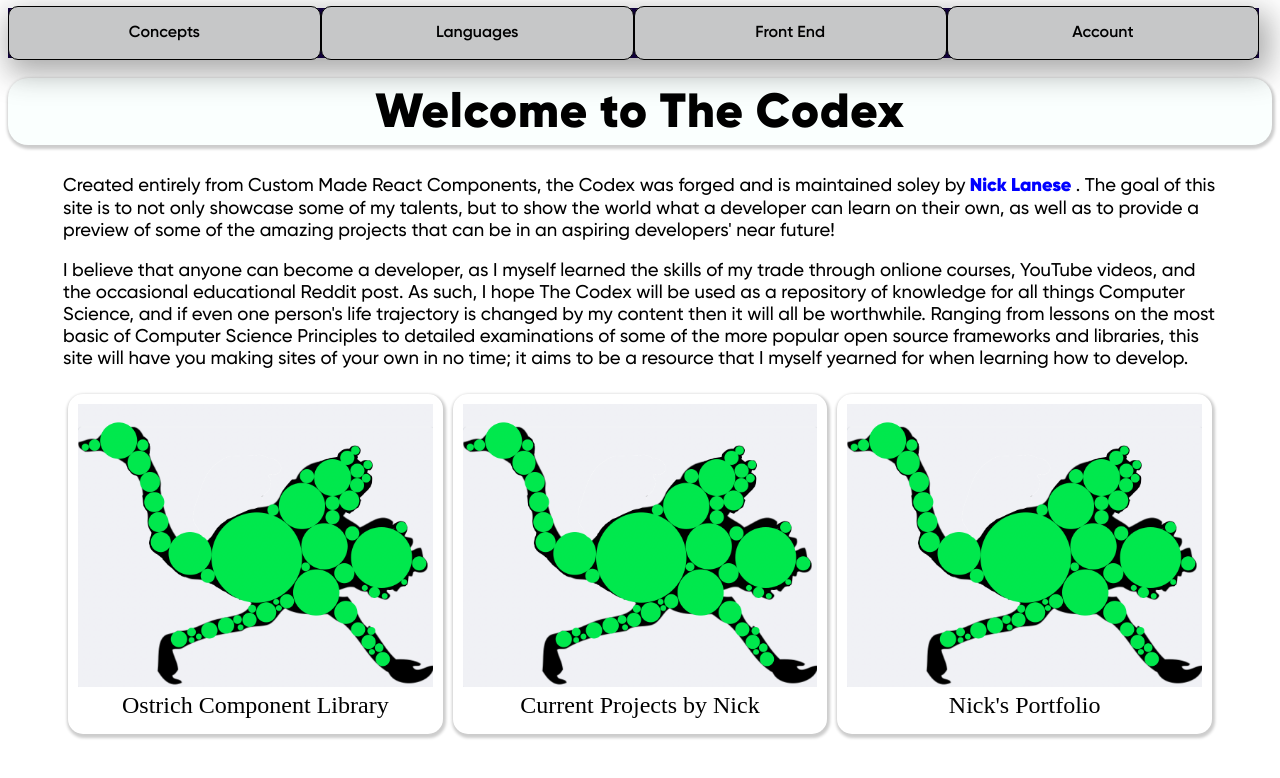
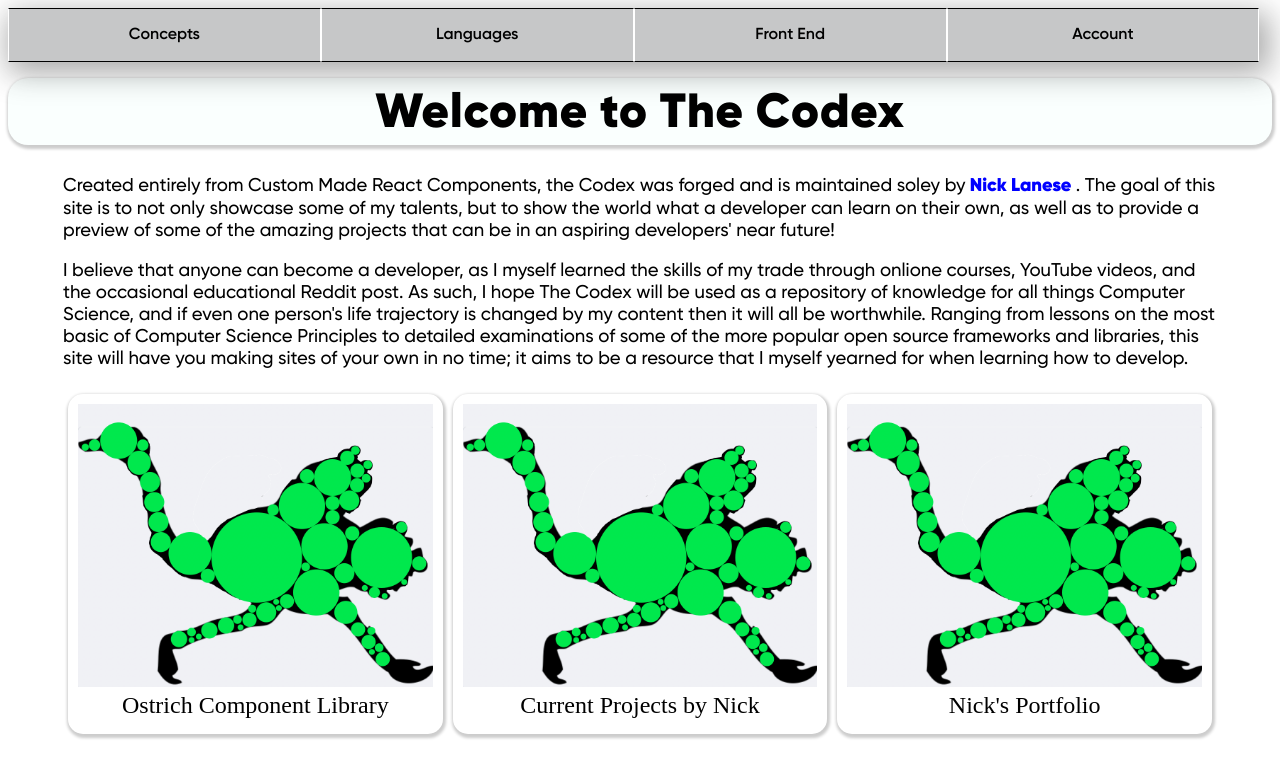
Before and after one commit to NLanese/the-codex, a Next.js app: page / in a window 1280 px wide. Shown: the top 778 px of the page. Built offline with nearby package versions, Linux system fonts and the light colour scheme.

Commit message:
almost fully restored dropdowns in tab bars to previous functionality.

```diff
--- a/OstrichComponents/Dropdown/OstrichDropDown.js
+++ b/OstrichComponents/Dropdown/OstrichDropDown.js
@@ -105,6 +105,7 @@ export const OstrichDropDown = ({
             fontWeight: 500
         }
         drawerStyle = {...temp, ...drawerStyle}
+
         if (!noBorder && !drawerStyle.border && !drawerStyle.borderRadius && !drawerStyle.borderWidth){
             drawerStyle.border = "2px solid #E9F1FF"
             drawerStyle.borderRadius = 0
@@ -133,21 +134,31 @@ export const OstrichDropDown = ({
             border: "1px solid black", borderRadius: 10,
             justifyItems: 'center', textAlign: 'center',
             position: 'relative',
-            paddingRight: 10,
-            paddingLeft: 10,
             fontFamily: "Gilroy",
             fontWeight: 600,
             minWidth: 130
         }
         boxStyle = {...temp, ...boxStyle}
+
+        // Adds Padding If Needed
+        if (!boxStyle.padding && !boxStyle.paddingRight && !boxStyle.paddingLeft && !boxStyle.paddingTop && !boxStyle.paddingBottom){
+            boxStyle.paddingRight = 10
+            boxStyle.paddingLeft =  10
+        }
+
+        // Adds Border if Needed
         if (!noBorder && !boxStyle?.border && !boxStyle?.borderRadius && !boxStyle?.borderWidth){
             boxStyle.border = "1px solid black"
             boxStyle.borderRadius = 10
         }
+
+        // Adds Shadow if Needed
         if (!noShadow && !boxStyle?.boxShadow){
             boxStyle.boxShadow = '2px 3px 3px rgba(0, 0, 0, 0.1)'
         }
-       setBoxStyleInput(boxStyle)
+
+        // Complete Regular Box Style
+        setBoxStyleInput(boxStyle)
 
         // Hover Box
         hoverBoxStyle = {...boxStyle, backgroundColor: "#a5a8a8", ...hoverBoxStyle}
--- a/OstrichComponents/Tabs/OstrichTabBar.js
+++ b/OstrichComponents/Tabs/OstrichTabBar.js
@@ -106,16 +106,11 @@ export const OstrichTabBar = ({
                 let tempTabStyleX = {
                     justifyContent: 'center',
                     alignItems: 'center',
-                    paddingTop: 10,
-                    paddingBottom: 10,
-                    marginTop: 6,
-                    marginBottom: 6,
                     borderLeft: "0.5px solid #E9F1FF",
                     borderRight: "0.5px solid #E9F1FF",
-                    backgroundColor: 'rgba(189, 236, 255, 0.35)',
                     color: 'black'
                 }
-                setTabStyleX({...tempTabStyleX, tabStyle})
+                setTabStyleX({...tempTabStyleX, ...tabStyle})
 
                 let tempTitleStyle = {
                         textAlign: 'center',
@@ -207,7 +202,6 @@ export const OstrichTabBar = ({
         // Renders Each Tab Item
         function renderTabItems(){
             return tabs.map((tab, i) => {
-                console.log(tab)
                 return(
                     <TabItem
                     key={i}
--- a/OstrichComponents/Tabs/TabItem.js
+++ b/OstrichComponents/Tabs/TabItem.js
@@ -41,8 +41,6 @@ export const TabItem = ({
     // States //
     ////////////
 
-    console.log(dropdown)
-
     ///////////////
     // Functions //
     ///////////////
@@ -82,7 +80,7 @@ export const TabItem = ({
                     return {...style, ...tab.style}
                 }
                 else{
-                    return drawerStyle
+                    return style
                 }
             }
             if (type === "active"){
@@ -105,14 +103,10 @@ export const TabItem = ({
 
         // Determine the Drawer Press Handlers
         function determineDrawerPress(drawer){
-            console.log(dropdown)
-            console.log("Pressed ", drawer)
             if (onDrawerClick){
-                console.log("Should run Tab Inherited onDrawerClick")
                 onDrawerClick(drawer)
             }
             if (dropdown?.onDrawerClick){
-                console.log("Should run Tab Specific onDrawerClick")
                 dropdown.onDrawerClick(drawer)
             }
 
--- a/components/global/headerBar.js
+++ b/components/global/headerBar.js
@@ -96,15 +96,24 @@ export const HeaderBar = ({
                     display: "flex",
                     height: 50, width: '99%',
                     backgroundColor: '#11013b', boxShadow:'5px 10px 30px 5px rgba(40, 40, 40, 0.4)',
-                    alignItems: 'center', justifyContent: 'center',
                 }}
                 titleStyle={{fontFamily: "Gilroy",  color: 'white',  fontWeight: 300, textAlign: 'center', textAlignVertical: 'center', fontSize: 24}}
                 activeTitleStyle={{color: '#15c97b',  fontWeight: 700}}
                 hoverTitleStyle={{color: '#15c97b',  fontWeight: 500}}
 
-                tabStyle={{justifyContent: 'center', alignItems: 'center', marginTop: 5, marginBottom: 5, borderLeft: "1px solid white", borderRight: "1px solid white" }}
-                activeTabStyle={{borderLeft: "1px solid green", borderRight: "1px solid green" }}
-                hoverTabStyle={{justifyContent: 'center', alignItems: 'center', marginTop: 3, marginBottom: 3, borderLeft: "1px solid white", borderRight: "1px solid white",  borderTop: "1px solid white", borderBottom: "1px solid white" }}
+                tabStyle={{
+                    borderLeft: "1px solid white", borderRight: "1px solid white",
+                    borderRadius: 0,
+                    padding: 0
+                }}
+
+                activeTabStyle={{
+                    borderLeft: "1px solid green", borderRight: "1px solid green"
+                }}
+                hoverTabStyle={{
+                    justifyContent: 'center', alignItems: 'center',
+                    borderLeft: "1px solid white", borderRight: "1px solid white",  borderTop: "1px solid white", borderBottom: "1px solid white"
+                }}
 
                 drawerColor="white"
                 drawerHoverColor=" #E9F1FF"
```
